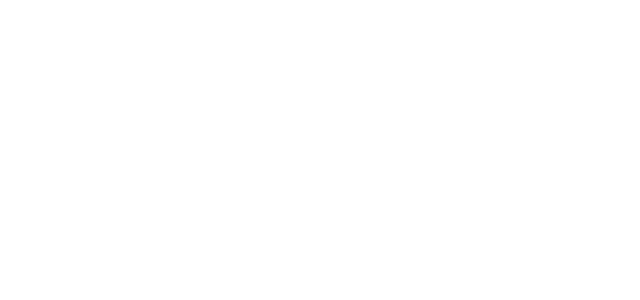
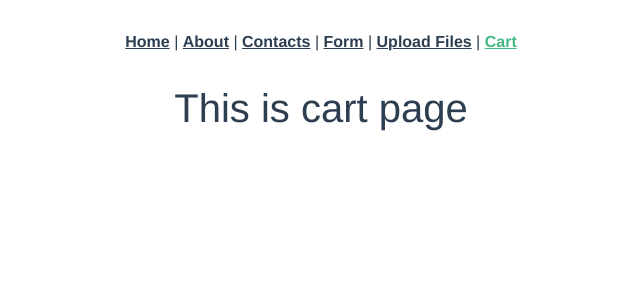
Before and after one commit to pax0ff/vue, a Vue app: page /cart in a window 1280 px wide. Shown: the top 300 px of the page, without its empty margins (319-959 px from the left). Built offline with nearby package versions, Linux system fonts and the light colour scheme.

Commit message:
Add delete button to list

```diff
--- /dev/null
+++ b/src/layouts/AppLayoutCart.vue
@@ -0,0 +1,18 @@
+<template>
+  <div>
+    <header class="header"/>
+    <AppLayoutLinks/>
+    <slot/>
+  </div>
+</template>
+
+<script>
+import AppLayoutLinks from '@/layouts/AppLayoutLinks'
+
+export default {
+  name: 'AppLayoutCart',
+  components: {
+    AppLayoutLinks
+  }
+}
+</script>
--- a/src/layouts/AppLayoutLinks.vue
+++ b/src/layouts/AppLayoutLinks.vue
@@ -4,7 +4,8 @@
     <router-link to="/about">About</router-link> |
     <router-link to="/contacts">Contacts</router-link> |
     <router-link to="/form">Form</router-link> |
-    <router-link to="/upload">Upload Files</router-link>
+    <router-link to="/upload">Upload Files</router-link> |
+    <router-link to="/cart">Cart</router-link>
   </div>
 </template>
 
--- a/src/router.js
+++ b/src/router.js
@@ -41,6 +41,14 @@
     meta: {
       layout: 'AppLayoutUploadFiles'
     }
+  },
+  {
+    path: '/cart',
+    name: 'Cart',
+    component: () => import('@/views/Cart.vue'),
+    meta: {
+      layout: 'AppLayoutCart'
+    }
   }
 ]
 const router = new VueRouter({
--- /dev/null
+++ b/src/views/Cart.vue
@@ -0,0 +1,16 @@
+<template>
+  <div>
+    <h1>This is cart page</h1>
+  </div>
+</template>
+
+<script>
+export default {
+  name: 'Cart',
+  metaInfo () {
+    return {
+      title: 'Cart'
+    }
+  }
+}
+</script>
--- a/src/views/Form.vue
+++ b/src/views/Form.vue
@@ -23,7 +23,10 @@
     <p id="err" class="d-inline-flex m-5 alert-danger"></p>
     <div class="d-lg-grid float-lg-start">
       <ul class="d-grid">
-        <li v-for="item in tasks" :key="item.id" class="d-inline-flex float-lg-start m-1">{{item.id}}. {{item.label}}</li>
+        <li v-for="item in tasks" :key="item.id" class="d-inline-flex float-lg-start m-1">{{item.id}}. {{item.label}}
+          <button @click="removeTask(item)" class="btn-close"></button>
+        </li>
+
       </ul>
     </div>
   </div>
@@ -37,12 +40,15 @@
   tasks: [],
   taskInput: '',
   methods: {
+    removeTask (taskIndex) {
+      this.tasks.splice(taskIndex,1)
+    },
     addTo () {
       let errElem = document.getElementById('err');
       if(this.taskInput === '') {
         this.error='Please complete the form before you add the task.';
         errElem.innerHTML = this.error;
-        if(this.tasks.length == 0) {
+        if(this.tasks.length === 0) {
           this.tasks.length=0;
         }
       }
@@ -51,7 +57,6 @@
         this.tasks.push({id: this.tasks.length + 1 ,label: this.taskInput})
         this.taskInput='';
       }
-
     }
   },
   data () {
```
